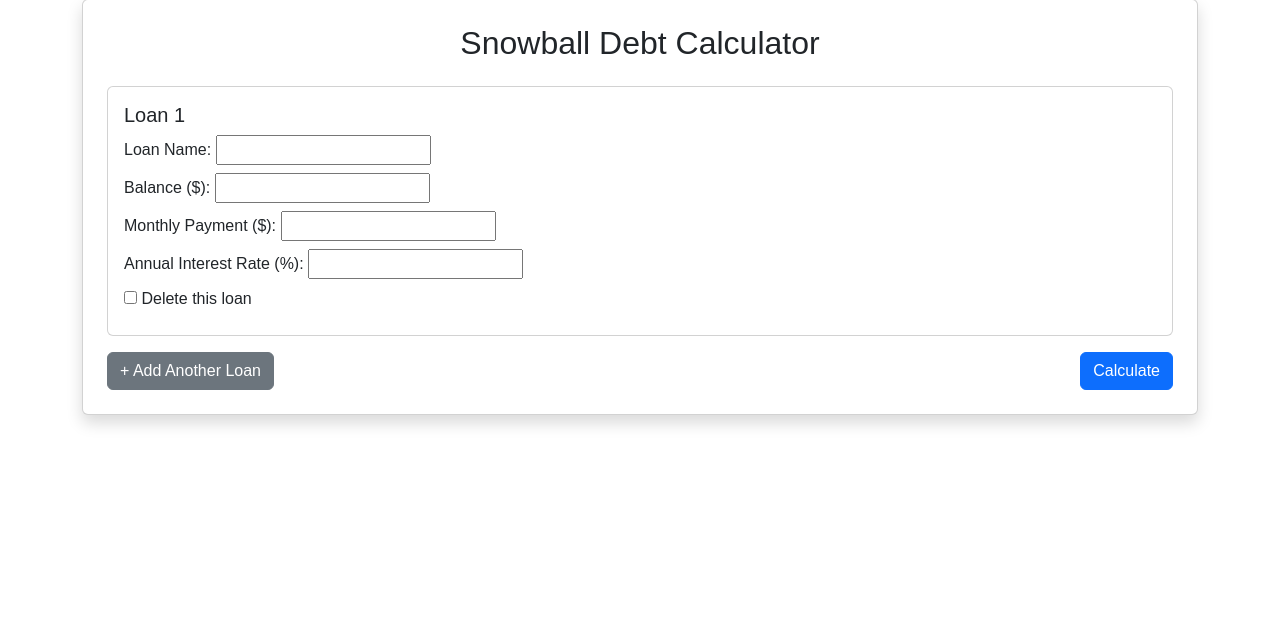
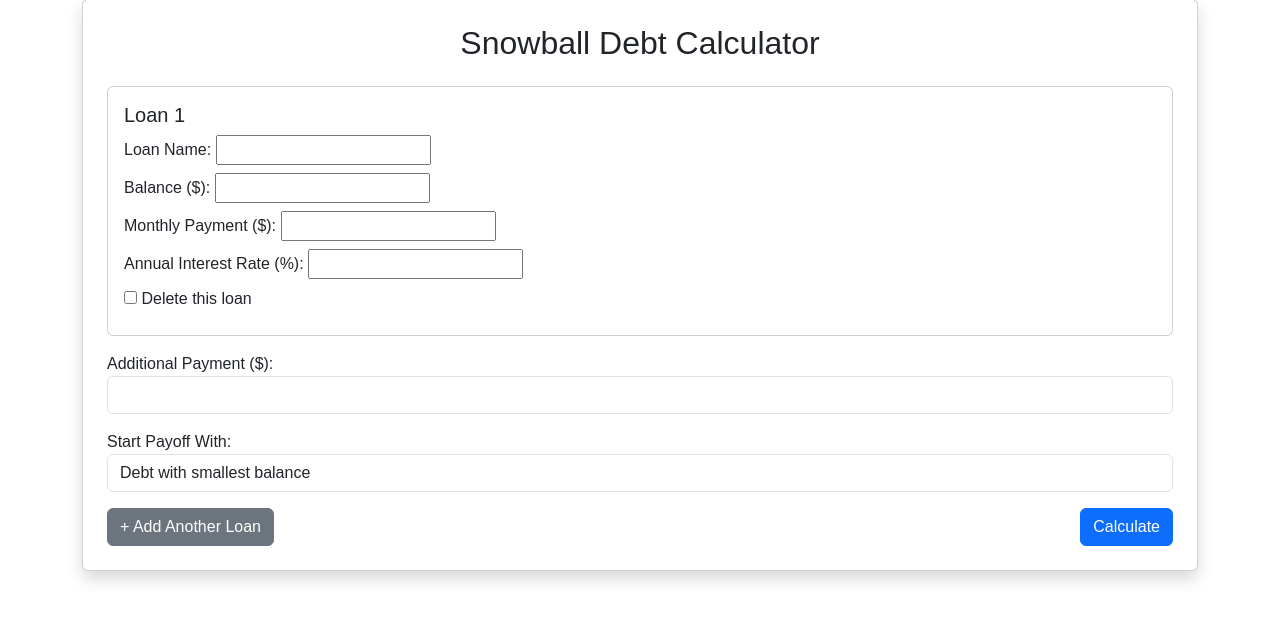
Before and after one commit to DePaul-Spring-2025-CSC-394-903/final-project-poc-team-5, a Django app: page /debt-calculator/ in a window 1280 px wide. Shown: the part 121-742 px from the top of the page. Run offline with Django 4.2, Linux system fonts and the light colour scheme.

Commit message:
snowball better version

```diff
--- a/main/templates/main/snowball_calculator.html
+++ b/main/templates/main/snowball_calculator.html
@@ -7,9 +7,9 @@
 
     {% if result %}
       <div class="alert alert-info text-center">
-        <strong>All loans paid off in {{ result.months }} months.</strong><br>
-        <strong>Total Paid:</strong> ${{ result.total_paid }}<br>
-        <strong>Total Interest:</strong> ${{ result.total_interest }}
+        <strong>All loans paid off in {{ result.months }} months.<br>
+        Total Paid: ${{ result.total_paid }}<br>
+        Total Interest: ${{ result.total_interest }}</strong>
       </div>
     {% endif %}
 
@@ -37,6 +37,20 @@
           </div>
         </div>
       {% endfor %}
+
+      <div class="mb-3">
+        <label for="extra_payment">Additional Payment ($):</label>
+        <input type="number" name="extra_payment" step="0.01" class="form-control">
+      </div>
+
+      <div class="mb-3">
+        <label for="strategy">Start Payoff With:</label>
+        <select name="strategy" class="form-control">
+          <option value="smallest_balance">Debt with smallest balance</option>
+          <option value="highest_interest">Debt with highest interest rate</option>
+          <option value="fewest_payments">Debt with fewest payments left</option>
+        </select>
+      </div>
 
       <div class="d-flex justify-content-between">
         <button type="button" class="btn btn-secondary" onclick="addLoan()">+ Add Another Loan</button>
--- a/main/views.py
+++ b/main/views.py
@@ -77,7 +77,14 @@ def snowball_calculator(request):
     result = None
     formset = LoanFormSet(request.POST or None)
 
+    strategy = request.POST.get('strategy', 'smallest_balance')
+    extra_payment = Decimal(request.POST.get('extra_payment', '0'))
+
     if request.method == 'POST' and formset.is_valid():
+        try:
+            extra_payment = Decimal(request.POST.get('extra_payment') or '0')
+        except InvalidOperation:
+            extra_payment = Decimal('0')
         loans = []
         for form in formset:
             if form.cleaned_data and not form.cleaned_data.get('DELETE', False):
@@ -87,49 +94,62 @@ def snowball_calculator(request):
                     'balance': cd['balance'],
                     'monthly_payment': cd['monthly_payment'],
                     'monthly_rate': Decimal(cd['interest_rate']) / 100 / 12,
-                    'interest_rate': cd['interest_rate']
+                    'interest_rate': cd['interest_rate'],
                 })
 
-        # Save initial totals before any simulation
         total_balance = sum(loan['balance'] for loan in loans)
-        total_payment = sum(loan['monthly_payment'] for loan in loans)
-
+        total_payment = 0
+        total_interest_paid = 0
         chart_data = []
         months = 0
-        total_interest_paid = 0
 
         while any(loan['balance'] > 0 for loan in loans) and months < 600:
-            for loan in sorted(loans, key=lambda x: x['balance']):
+            # Apply interest
+            for loan in loans:
+                if loan['balance'] > 0:
+                    interest = loan['balance'] * loan['monthly_rate']
+                    loan['balance'] += interest
+                    total_interest_paid += interest
+
+            # Choose loan to target based on strategy
+            unpaid_loans = [loan for loan in loans if loan['balance'] > 0]
+            if strategy == 'highest_interest':
+                target_loan = max(unpaid_loans, key=lambda l: l['monthly_rate'])
+            elif strategy == 'fewest_payments':
+                target_loan = min(unpaid_loans, key=lambda l: l['balance'] / l['monthly_payment'])
+            else:
+                target_loan = min(unpaid_loans, key=lambda l: l['balance'])
+
+            for loan in loans:
                 if loan['balance'] <= 0:
                     continue
-                interest = loan['balance'] * loan['monthly_rate']
-                total_interest_paid += interest
-                loan['balance'] += interest
-                loan['balance'] -= loan['monthly_payment']
+                payment = loan['monthly_payment']
+                if loan == target_loan:
+                    payment += extra_payment
+                loan['balance'] -= payment
+                total_payment += payment
                 loan['balance'] = max(loan['balance'], 0)
-            chart_data.append(round(sum(loan['balance'] for loan in loans), 2))
+
+            chart_data.append(round(sum(l['balance'] for l in loans), 2))
             months += 1
 
         result = {
             'months': months,
             'data_json': json.dumps([float(x) for x in chart_data]),
-            'total_paid': round(total_payment * months, 2),
+            'total_paid': round(total_payment, 2),
             'total_interest': round(total_interest_paid, 2),
         }
 
-        # Format loan summary for dashboard
         loan_summary = "; ".join(
-            f"{loan['name']} (${loan['balance']:.2f} at {loan['interest_rate']}%) → "
-            f"Paid ${loan['monthly_payment'] * months:.2f}, Interest ${total_interest_paid:.2f}"
-            for loan in loans
+            f"{l['name']} (${l['balance']:.2f} at {l['interest_rate']}%)" for l in loans
         )
 
-        # Save the calculation
         DebtCalculation.objects.create(
             user=request.user,
             months_to_freedom=months,
             total_balance=total_balance,
             total_payment=total_payment,
+            total_interest=total_interest_paid,
             loan_summary=loan_summary
         )
 
@@ -137,6 +157,7 @@ def snowball_calculator(request):
         'formset': formset,
         'result': result
     })
+
 
 @login_required
 def dashboard_view(request):
```
Also changed, not shown: main/models.py (+16 -4 lines), db.sqlite3, main/migrations/0007_debtcalculation_extra_payment_and_more.py (added).
